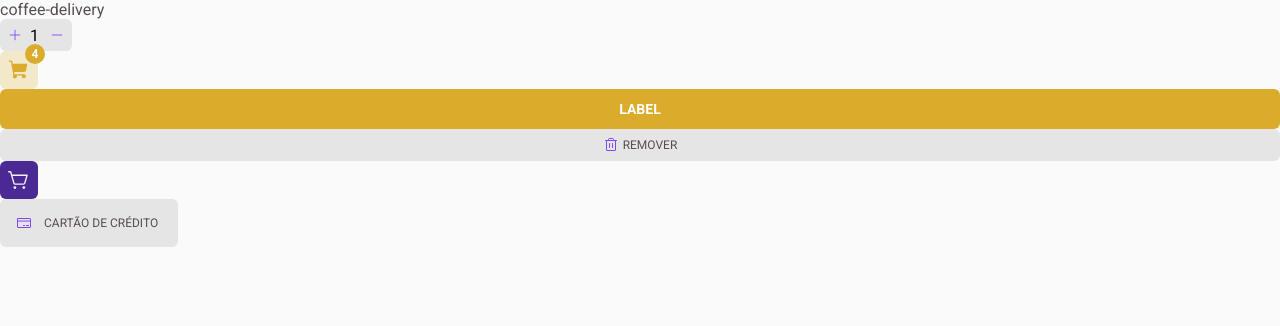
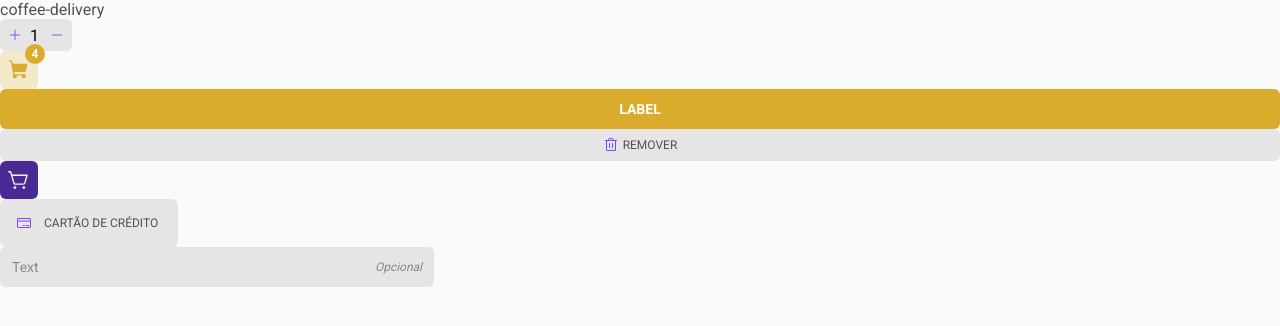
Before and after one commit to rvmelo/coffee-delivery, a React (Vite) app: page / in a window 1280 px wide. Shown: the top 326 px of the page. Built offline with nearby package versions, Linux system fonts and the light colour scheme.

Commit message:
feat: add input

```diff
--- a/src/App.tsx
+++ b/src/App.tsx
@@ -6,6 +6,7 @@ import { Cart } from './components/cart'
 import { ActionButton, CartButton, DeleteButton } from './components/buttons'
 import { SelectionCard } from './components/selectionCard'
 import { CreditCard } from 'phosphor-react'
+import { Input } from './components/input'
 
 export function App() {
   return (
@@ -21,6 +22,7 @@ export function App() {
       <CartButton onClick={() => undefined} />
       <GlobalStyle />
       <SelectionCard icon={CreditCard} label="Cartão de crédito" />
+      <Input type="text" placeholder="Text" isOptional />
     </ThemeProvider>
   )
 }
--- /dev/null
+++ b/src/components/input/index.tsx
@@ -0,0 +1,22 @@
+import React from 'react'
+import { InputTextContainer } from './styled'
+
+interface InputTextProps extends React.InputHTMLAttributes<HTMLInputElement> {
+  isOptional?: boolean
+  isActive?: boolean
+  width?: number
+}
+
+export const Input: React.FC<InputTextProps> = ({
+  isOptional = false,
+  isActive = false,
+  width,
+  ...rest
+}) => {
+  return (
+    <InputTextContainer isActive={isActive} width={width}>
+      <input {...rest} />
+      {isOptional && <span>Opcional</span>}
+    </InputTextContainer>
+  )
+}
--- /dev/null
+++ b/src/components/input/styled.ts
@@ -0,0 +1,55 @@
+import styled, { css } from 'styled-components'
+
+interface InputTextContainerProps {
+  isActive: boolean
+  width?: number
+}
+
+export const InputTextContainer = styled.div<InputTextContainerProps>`
+  width: ${({ width }) => (width ? width / 16 : 27.125)}rem;
+  padding: 0.75rem;
+  background: ${({ theme }) => theme['base-button']};
+  border-radius: 5px;
+
+  display: flex;
+  flex-direction: row;
+  align-items: center;
+  justify-content: space-between;
+  gap: 4px;
+
+  ${({ isActive, theme }) =>
+    isActive &&
+    css`
+      border: 1px solid ${theme.yellow};
+    `}
+
+  span {
+    font-size: 0.75rem;
+    color: ${({ theme }) => theme['base-label']};
+    font-weight: 400;
+    font-style: italic;
+  }
+
+  input {
+    border: none;
+    width: inherit;
+    background: transparent;
+    font-weight: 400;
+    font-size: 0.875rem;
+    color: ${({ theme }) => theme['base-text']};
+    outline: none;
+  }
+
+  input:focus {
+    outline: 0;
+    -webkit-appearance: none;
+    -moz-box-shadow: none;
+    -webkit-box-shadow: none;
+  }
+
+  input::placeholder {
+    color: ${({ theme }) => theme['base-label']};
+    font-size: 0.875rem;
+    font-weight: 400;
+  }
+`
```
